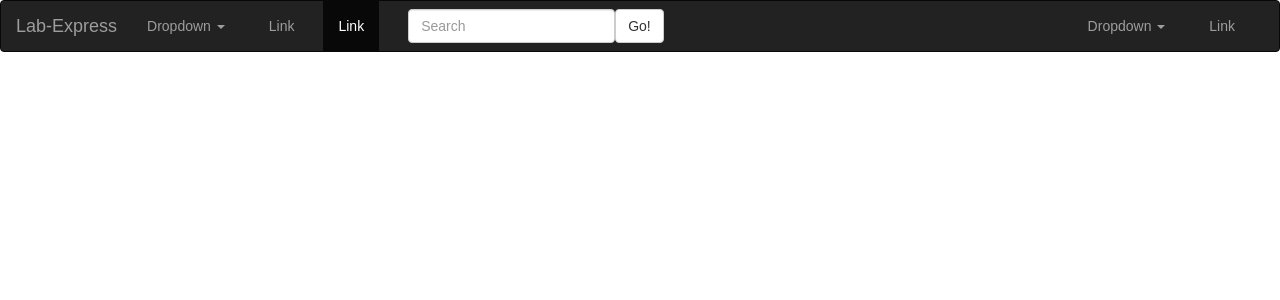
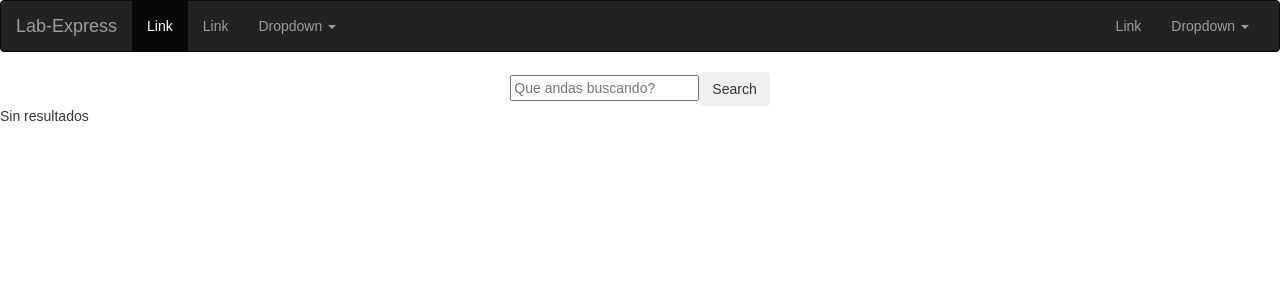
Before and after one commit to AGuerrav/SPA-ecommerce, a React (Create React App) app: page / in a window 1280 px wide. Shown: the top 300 px of the page. Built offline with nearby package versions, Linux system fonts and the light colour scheme.

Commit message:
libre comercio

```diff
--- a/src/App.css
+++ b/src/App.css
@@ -1,6 +1,16 @@
-.navbar li{
-  text-align: right;
-  list-style: none;
-  float: right;
-  padding-right: 1em;
+.SearchForm-wrapper{
+  display: flex;
+  justify-content: center;
+
 }
+.ItemList{
+  display: flex;
+  flex-wrap: wrap;
+  justify-content: space-between;
+  padding: 16px;
+}
+
+.ItemList-item{
+  margin-bottom: 24px;
+  width: 48%;
+}
--- a/src/App.js
+++ b/src/App.js
@@ -1,13 +1,30 @@
 import React, { Component } from 'react';
 import MenuSection from './sections/menu.js'
+import {SearchForm} from './sections/SearchForm'
+import {ItemList} from './sections/itemList'
+
 import './App.css';
 
 
 class App extends Component {
+  state = { results : [] }
+
+_handleResults = (results) => {
+  this.setState({ results })
+}
+
+
   render() {
     return (
       <div className="App">
-      <MenuSection />
+        <MenuSection />
+        <div className="SearchForm-wrapper" >
+          <SearchForm onResults={this._handleResults} />
+        </div>
+        {this.state.results.length === 0
+          ? <p> Sin resultados</p>
+          : <ItemList items={this.state.results} />
+        }
       </div>
     );
   }
--- /dev/null
+++ b/src/sections/SearchForm.js
@@ -0,0 +1,35 @@
+import React, { Component } from 'react'
+
+
+export class SearchForm extends Component {
+  state = {
+    inputCatalogue:''
+  }
+
+  _handleChange = (e) => {
+    this.setState({inputCatalogue: e.target.value})
+  }
+  _handleSubmit = (e) =>{
+    e.preventDefault()
+    const {inputCatalogue} = this.state
+    fetch(`https://api.mercadolibre.com/sites/MLC/search?q=${inputCatalogue}`)
+    .then(res => res.json())
+    .then(hola => {
+      const {results} = hola
+      console.log(results)
+      this.props.onResults(results)
+    })
+  }
+  render(){
+    return(
+
+      <form onSubmit = {this._handleSubmit}>
+        <div className="input-append">
+          <input onChange={this._handleChange} type="text" className="span2" placeholder="Que andas buscando?" />
+          <button className="btn">Search</button>
+        </div>
+      </form>
+
+    )
+  }
+}
--- /dev/null
+++ b/src/sections/item.js
@@ -0,0 +1,26 @@
+import React, { Component } from 'react'
+import PropTypes from 'prop-types'
+
+export class Item extends Component {
+ static propTypes ={
+  title: PropTypes.string,
+  thumbnail: PropTypes.string,
+  condition: PropTypes.string,
+  price: PropTypes.string
+ }
+
+ render(){
+  const {thumbnail, title, condition, price} = this.props
+
+  return (
+    <div className="thumbnail">
+      <img className="img-responsive" src={thumbnail} alt={title} />
+      <div className="caption">
+        <h2>{title}</h2>
+        <h3>{condition}</h3>
+        <h3>${price}</h3>
+      </div>
+    </div>
+    )
+ }
+ }
--- /dev/null
+++ b/src/sections/itemList.js
@@ -0,0 +1,31 @@
+import React, { Component } from 'react'
+import Proptypes from 'prop-types'
+import {Item} from './item'
+export class ItemList extends Component {
+  static propTypes = {
+    items: Proptypes.array
+  }
+  render(){
+    const {items} = this.props
+    return (
+      <div className = 'ItemList'>
+      {
+        items.map(element => {
+    return (
+    <div key={element.id} className='ItemList-item'>
+    <Item
+
+    title={element.title}
+    thumbnail={element.thumbnail}
+    condition={element.condition}
+    price={element.price}
+    />
+    </div>
+    )
+  })
+      }
+      </div>
+
+      )
+  }
+}
--- a/src/sections/menu.js
+++ b/src/sections/menu.js
@@ -1,67 +1,47 @@
 import React, { Component } from 'react'
-//import { Navbar } from 'react-bootstrap';
-//practica react.
-/*class LoginButton extends Component {
-  render(){
-    return <button>Iniciar Sesión</button>
-  }
-}
 
-class LogoutButton extends Component {
-  render() {
-    return <p>Bienvenido, usuario!</p>
-    <button>Cerrar</button>
-  }
 
-}
-*/
 export default class MenuSection extends Component {
   render(){
     return(
-    <nav class="navbar navbar-inverse">
-  <div class="container-fluid">
-    <div class="navbar-header">
-      <button type="button" class="navbar-toggle collapsed" data-toggle="collapse" data-target="#bs-example-navbar-collapse-1" aria-expanded="false">
-        <span class="sr-only">Toggle navigation</span>
-        <span class="icon-bar"></span>
-        <span class="icon-bar"></span>
-        <span class="icon-bar"></span>
+    <nav className="navbar navbar-inverse">
+  <div className="container-fluid">
+    <div className="navbar-header">
+      <button type="button" className="navbar-toggle collapsed" data-toggle="collapse" data-target="#bs-example-navbar-collapse-1" aria-expanded="false">
+        <span className="sr-only">Toggle navigation</span>
+        <span className="icon-bar"></span>
+        <span className="icon-bar"></span>
+        <span className="icon-bar"></span>
       </button>
-      <a class="navbar-brand" href="#">Lab-Express</a>
+      <a className="navbar-brand" href="">Lab-Express</a>
     </div>
-    <div class="collapse navbar-collapse" id="bs-example-navbar-collapse-1">
-      <ul class="nav navbar-nav">
-        <li class="active"><a href="#">Link <span class="sr-only">(current)</span></a></li>
-        <li><a href="#">Link</a></li>
-        <li class="dropdown">
-          <a href="#" class="dropdown-toggle" data-toggle="dropdown" role="button" aria-haspopup="true" aria-expanded="false">Dropdown <span class="caret"></span></a>
-          <ul class="dropdown-menu">
-            <li><a href="#">Action</a></li>
-            <li><a href="#">Another action</a></li>
-            <li><a href="#">Something else here</a></li>
-            <li role="separator" class="divider"></li>
-            <li><a href="#">Separated link</a></li>
-            <li role="separator" class="divider"></li>
-            <li><a href="#">One more separated link</a></li>
+    <div className="collapse navbar-collapse" id="bs-example-navbar-collapse-1">
+      <ul className="nav navbar-nav">
+        <li className="active"><a href="">Link <span className="sr-only">(current)</span></a></li>
+        <li><a href="">Link</a></li>
+        <li className="dropdown">
+          <a href="" className="dropdown-toggle" data-toggle="dropdown" role="button" aria-haspopup="true" aria-expanded="false">Dropdown <span className="caret"></span></a>
+          <ul className="dropdown-menu">
+            <li><a href="">Action</a></li>
+            <li><a href="">Another action</a></li>
+            <li><a href="">Something else here</a></li>
+            <li role="separator" className="divider"></li>
+            <li><a href="">Separated link</a></li>
+            <li role="separator" className="divider"></li>
+            <li><a href="">One more separated link</a></li>
           </ul>
         </li>
       </ul>
-      <form class="navbar-form navbar-left">
-        <div class="form-group">
-          <input type="text" class="form-control" placeholder="Search" />
-        </div>
-        <button type="button" class="btn btn-default">Go!</button>
-      </form>
-      <ul class="nav navbar-nav navbar-right">
-        <li><a href="#">Link</a></li>
-        <li class="dropdown">
-          <a href="#" class="dropdown-toggle" data-toggle="dropdown" role="button" aria-haspopup="true" aria-expanded="false">Dropdown <span class="caret"></span></a>
-          <ul class="dropdown-menu">
-            <li><a href="#">Action</a></li>
-            <li><a href="#">Another action</a></li>
-            <li><a href="#">Something else here</a></li>
-            <li role="separator" class="divider"></li>
-            <li><a href="#">Separated link</a></li>
+      <ul className="nav navbar-nav navbar-right">
+        <li><a href="">Link</a></li>
+        <li className="dropdown">
+          <a href="" className="dropdown-toggle" data-toggle="dropdown" role="button" aria-haspopup="true" aria-expanded="false">Dropdown <span className="caret"></span></a>
+          <ul className="dropdown-menu">
+            <li><a href="">Action</a></li>
+            <li><a href="">Another action</a></li>
+            <li><a href="">Something else here</a></li>
+            <li role="separator" className="divider"></li>
+            <li><a href="">Separated link</a></li>
           </ul>
         </li>
       </ul>
```
Also changed, not shown: src/assets/js/app.js (deleted).
